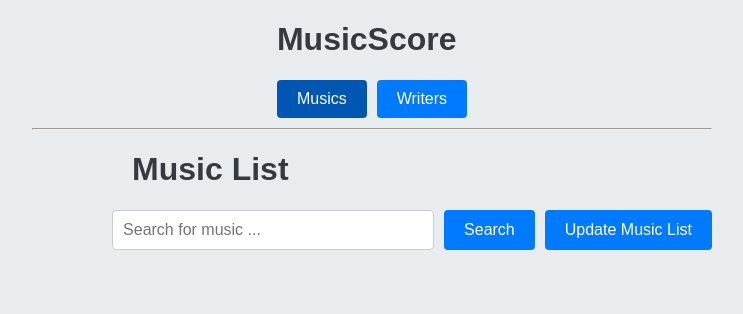
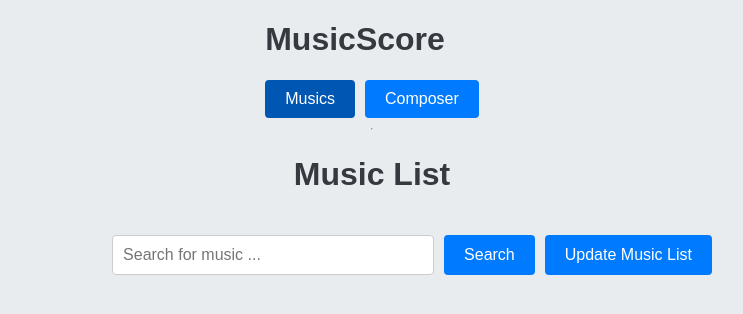
Before and after one commit to monteiroo21/BD, a Flask app: template projeto/project_code/code/bd-project/templates/index.html in a window 1280 px wide. Shown: the top 314 px of the page, without its empty margins (268-1011 px from the left). Run offline with Flask 3, Linux system fonts and the light colour scheme; the template is opened without the code that fills it, so the values that code supplies are empty; some libraries are stand-ins or nearby versions.

Commit message:
composers

```diff
--- a/projeto/project_code/code/bd-project/app.py
+++ b/projeto/project_code/code/bd-project/app.py
@@ -3,6 +3,7 @@ from flask import Flask, make_response, render_template, render_template_string,
 from bd_project import music
 from bd_project import composer
 from bd_project.music import Music
+from bd_project.composer import Composer
 
 app = Flask(__name__)
 
@@ -26,5 +27,11 @@ def music_search():
     return render_template("music_list.html", musics=musics)
 
 
+@app.route("/composer-list", methods=["GET"])
+def composer_list():
+    composers = composer.list_Composers()
+    return render_template("composer_list.html", composers=composers)
+
+
 if __name__ == "__main__":
     app.run(debug=True)
--- a/projeto/project_code/code/bd-project/templates/index.html
+++ b/projeto/project_code/code/bd-project/templates/index.html
@@ -7,87 +7,6 @@
     <title>Music List</title>
     <script src="https://unpkg.com/htmx.org@1.8.4"></script>
     <style>
-        /* body {
-            font-family: Arial, sans-serif;
-            background-color: #f4f4f4;
-            margin: 0;
-            padding: 0;
-            display: flex;
-            flex-direction: column;
-            align-items: center;
-        }
-
-        h1 {
-            color: #333;
-        }
-
-        #search-form {
-            margin-bottom: 20px;
-        }
-
-        #search-form input {
-            padding: 10px;
-            font-size: 16px;
-            border: 1px solid #ccc;
-            border-radius: 4px;
-            width: 300px;
-        }
-
-        #search-form button {
-            padding: 10px 20px;
-            font-size: 16px;
-            color: #fff;
-            background-color: #007bff;
-            border: none;
-            border-radius: 4px;
-            cursor: pointer;
-        }
-
-        #search-form button:hover {
-            background-color: #0056b3;
-        }
-
-        #music-container {
-            display: flex;
-            flex-wrap: wrap;
-            gap: 20px;
-            justify-content: center;
-        }
-
-        .card {
-            background-color: #fff;
-            border: 1px solid #ddd;
-            border-radius: 8px;
-            padding: 20px;
-            box-shadow: 0 2px 5px rgba(0, 0, 0, 0.1);
-            width: 300px;
-        }
-
-        .card h2 {
-            margin: 0 0 10px;
-            font-size: 20px;
-        }
-
-        .card p {
-            margin: 5px 0;
-            color: #555;
-        }
-
-        button.update-btn {
-            margin-top: 20px;
-            padding: 10px 20px;
-            font-size: 16px;
-            color: #fff;
-            background-color: #28a745;
-            border: none;
-            border-radius: 4px;
-            cursor: pointer;
-        }
-
-        button.update-btn:hover {
-            background-color: #218838;
-        } */
-
         body {
             font-family: Arial, sans-serif;
             background-color: #e9ecef;
@@ -163,11 +82,19 @@
             background-color: #0056b3;
         }
 
-        #music-container {
+        #content-container {
+            display: flex;
+            flex-direction: column;
+            align-items: center;
+            width: 100%;
+        }
+
+        #music-container, #composer-container {
             display: flex;
             flex-wrap: wrap;
             gap: 20px;
             justify-content: center;
+            width: 80%;
         }
 
         .card {
@@ -218,16 +145,15 @@
         <h1>MusicScore</h1>
         <div id="tab-container">
             <button id="musics-tab" class="active">Musics</button>
-            <button id="writers-tab">Writers</button>
+            <button id="composer-tab">Composer</button>
         </div>
     </div>
 
-    <div style="margin-bottom: 40px;">
+    <div id="content-container">
         <hr style="margin-top: 10px; margin-bottom: 5px;">
-        <h1 style="margin-left: 100px;">Music List</h1>
+        <h1 id="list-title">Music List</h1>
 
-        <form id="search-form" hx-get="/music-search" hx-target="#music-container" hx-trigger="submit"
-            style="margin-left: 80px;">
+        <form id="search-form" hx-get="/music-search" hx-target="#music-container" hx-trigger="submit" style="margin-left: 80px;">
             <input type="text" name="query" placeholder="Search for music ...">
             <button type="submit">Search</button>
             <button hx-get="/music-list" hx-target="#music-container" hx-swap="innerHTML">Update Music List</button>
@@ -236,19 +162,27 @@
         <div id="music-container" hx-get="/music-list" hx-trigger="load">
             <!-- Music list will be loaded here -->
         </div>
+
+        <div id="composer-container" style="display: none;" hx-get="/composer-list" hx-trigger="load">
+            <!-- Composer list will be loaded here -->
+        </div>
     </div>
 
     <script>
         document.getElementById('musics-tab').addEventListener('click', function () {
             this.classList.add('active');
-            document.getElementById('writers-tab').classList.remove('active');
-            // Add your logic to show music list
+            document.getElementById('composer-tab').classList.remove('active');
+            document.getElementById('music-container').style.display = 'flex';
+            document.getElementById('composer-container').style.display = 'none';
+            document.getElementById('list-title').textContent = 'Music List';
         });
 
-        document.getElementById('writers-tab').addEventListener('click', function () {
+        document.getElementById('composer-tab').addEventListener('click', function () {
             this.classList.add('active');
             document.getElementById('musics-tab').classList.remove('active');
-            // Add your logic to show writers list
+            document.getElementById('music-container').style.display = 'none';
+            document.getElementById('composer-container').style.display = 'flex';
+            document.getElementById('list-title').textContent = 'Composer List';
         });
     </script>
 </body>
```
Also changed, not shown: projeto/project_code/code/bd-project/templates/composer_list.html (added, +9 -0 lines).
